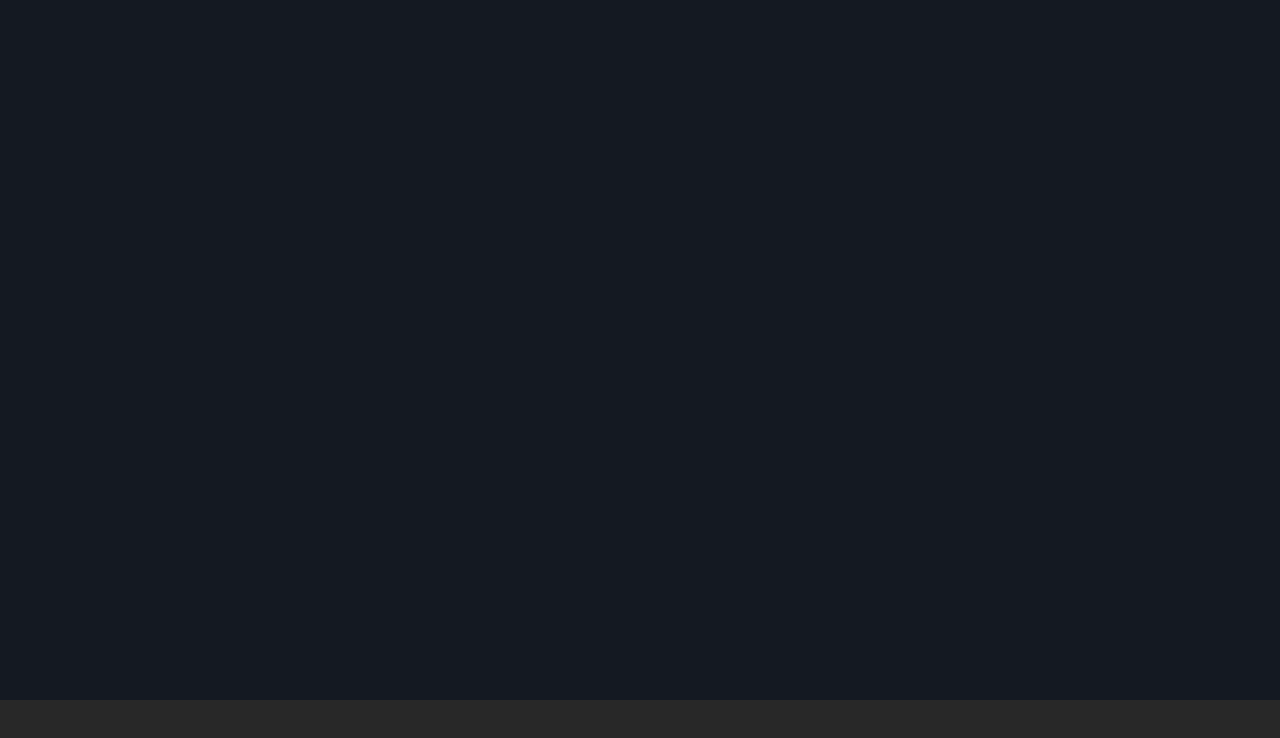
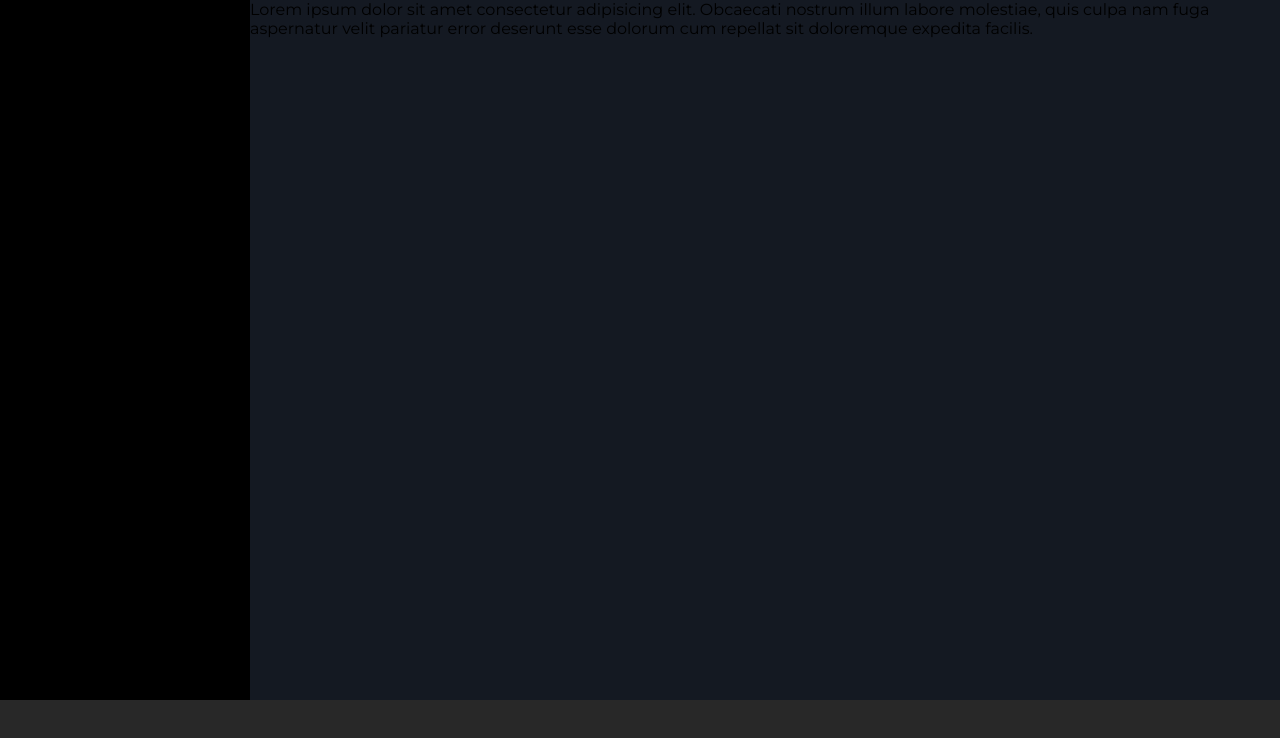
Before and after one commit to Sarabellafiore89/html-css-spotifyweb, a plain HTML site: page index.html in a window 1280 px wide. Drawn offline with Linux system fonts and the light colour scheme.

Commit message:
fixing main structure and blocks

```diff
--- a/css/style.css
+++ b/css/style.css
@@ -1,14 +1,38 @@
 *{
     margin: 0;
     padding: 0;
-    box-sizing: border-box;}
+    box-sizing: border-box;
+    font-family: 'Montserrat', sans-serif;
+}
 
 
 
 /* regole blocco macro */
 
-#main-block {
+#wrapper {
+    display: flex;
     height: calc(100vh - 100px);
+    background-color: #141922;
+
+}
+
+/*  regole navigator */
+
+#wrapper nav {
+
+    height: 100%;
+    width: 250px;
+    background-color: #000000;
+
+}
+
+/* regole contenuto principale */
+
+#wrapper main{
+
+    overflow: auto;
+    height:100%;
+    width:calc(100% - 250px );
     background-color: #141922;
 
 }
--- a/index.html
+++ b/index.html
@@ -3,7 +3,12 @@
 <head>
     <meta charset="UTF-8">
     <meta name="viewport" content="width=device-width, initial-scale=1.0">
+    <!-- link icone font awesome -->
     <link rel="stylesheet" href="https://cdnjs.cloudflare.com/ajax/libs/font-awesome/6.7.1/css/all.min.css">
+    <!-- link google font -->
+    <link rel="preconnect" href="https://fonts.googleapis.com">
+    <link rel="preconnect" href="https://fonts.gstatic.com" crossorigin>
+    <link href="https://fonts.googleapis.com/css2?family=Montserrat:ital,wght@0,100..900;1,100..900&family=Nerko+One&display=swap" rel="stylesheet">
     <link rel="stylesheet" href="css/style.css">
     <title>Spotify</title>
 </head>
@@ -13,7 +18,7 @@
 
     <!-- blocco macro -->
 
-    <div id="main-block">
+    <div id="wrapper">
 
         <!-- navigator -->
 
@@ -25,7 +30,10 @@
 
         <main>
 
+            <p>
 
+                Lorem ipsum dolor sit amet consectetur adipisicing elit. Obcaecati nostrum illum labore molestiae, quis culpa nam fuga aspernatur velit pariatur error deserunt esse dolorum cum repellat sit doloremque expedita facilis.
+            </p>
         </main>
 
     </div>
```
